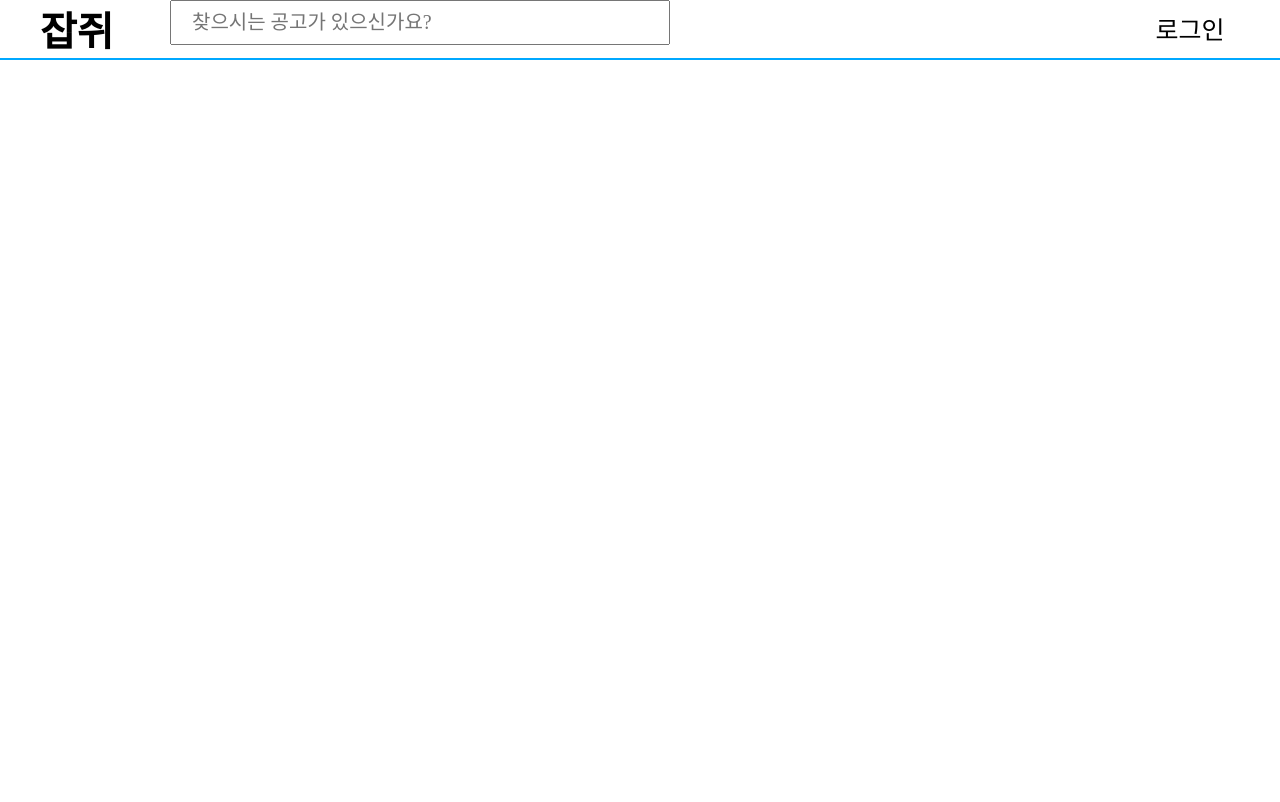
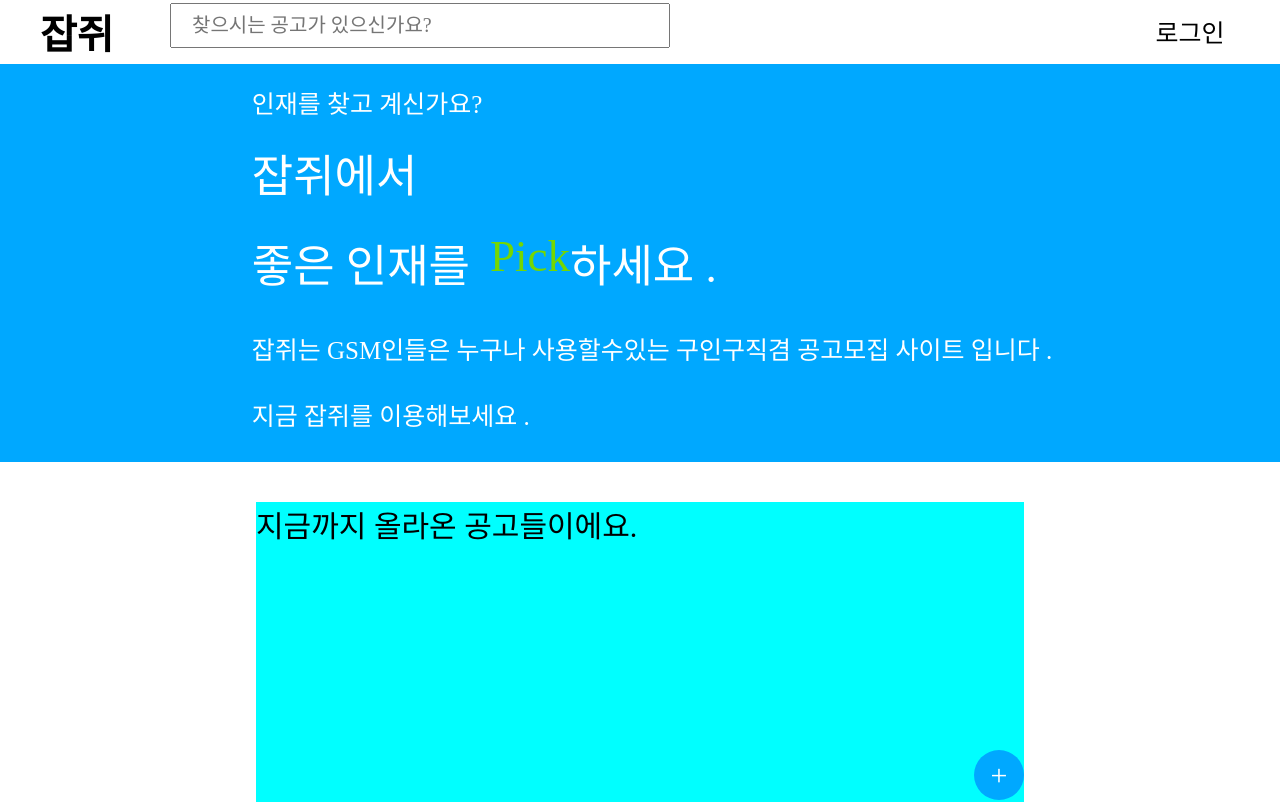
Before and after one commit to jobGSM/job-GSM-front, a React (Create React App) app: page / in a window 1280 px wide. Shown: the top 802 px of the page. Built offline with nearby package versions, Linux system fonts and the light colour scheme; a web font is replaced by a local one.

Commit message:
Add Modal

```diff
--- a/src/Components/Header/style.js
+++ b/src/Components/Header/style.js
@@ -1,8 +1,10 @@
 import styled from "styled-components";
 
 export const Container = styled.div`
+  background-color: #fff;
+
   height: 5vw;
-  border-bottom: 2px solid #00a8ff;
+
   display: flex;
   text-align: center;
   align-items: center;
@@ -22,7 +24,7 @@ export const LogoTitle = styled.p`
   font-size: 40px;
   cursor: pointer;
   font-weight: 700;
-`
+`;
 
 export const ButtonWrap = styled.div`
   width: 100px;
--- /dev/null
+++ b/src/Components/Modals/JobModal/index.jsx
@@ -0,0 +1,19 @@
+import * as S from "./style";
+
+const JobModal = ({ setAddJob }) => {
+  return (
+    <S.Sex>
+      <S.JobModal>
+        <S.CloseButton
+          onClick={() => {
+            setAddJob(false);
+          }}
+        >
+          X
+        </S.CloseButton>
+      </S.JobModal>
+    </S.Sex>
+  );
+};
+
+export default JobModal;
--- /dev/null
+++ b/src/Components/Modals/JobModal/style.js
@@ -0,0 +1,25 @@
+import styled from "styled-components";
+
+export const Sex = styled.div`
+  width: 100%;
+  height: 100vh;
+  position: fixed;
+  display: flex;
+  justify-content: center;
+  align-items: center;
+  z-index: 99999;
+  overflow-y: overlay;
+`;
+
+export const JobModal = styled.div`
+  width: 30vw;
+  height: 30vw;
+  z-index: 999;
+  border-radius: 30px;
+  background-color: red;
+`;
+
+export const CloseButton = styled.button`
+  width: 100px;
+  height: 100px;
+`;
--- /dev/null
+++ b/src/Components/OpenModalButton/index.jsx
@@ -0,0 +1,15 @@
+import * as S from "./style";
+
+const OpenModalButton = ({ setAddJob }) => {
+  return (
+    <S.AddJobButton
+      onClick={() => {
+        setAddJob(true);
+      }}
+    >
+      +
+    </S.AddJobButton>
+  );
+};
+
+export default OpenModalButton;
--- /dev/null
+++ b/src/Components/OpenModalButton/style.js
@@ -0,0 +1,15 @@
+import styled from "styled-components";
+
+export const AddJobButton = styled.button`
+  position: fixed;
+  bottom: 0;
+  right: 20%;
+  background-color: #00a8ff;
+  width: 50px;
+  height: 50px;
+  font-size: 30px;
+  color: white;
+  border: none;
+  border-radius: 30px;
+  cursor: pointer;
+`;
--- a/src/Components/index.js
+++ b/src/Components/index.js
@@ -1 +1,3 @@
 export { default as Header } from "./Header";
+export { default as JobModal } from "./Modals/JobModal";
+export { default as OpenModalButton } from "./OpenModalButton";
--- a/src/Pages/Main/index.jsx
+++ b/src/Pages/Main/index.jsx
@@ -1,13 +1,39 @@
 import * as S from "./style";
-import { Header } from "../../Components";
+import { Header, JobModal, OpenModalButton } from "../../Components";
+import { useState } from "react";
 const Main = () => {
+  const [addJob, setAddJob] = useState(false);
   return (
-    <div>
+    <>
+      {addJob && <JobModal setAddJob={setAddJob}>X</JobModal>}
+      <Header />
       <S.Bumo>
-        <Header></Header>
-        <S.Container></S.Container>
+        <S.TitleWrap>
+          <S.IntroBox>
+            <div>
+              <S.IntroTitle>인재를 찾고 계신가요?</S.IntroTitle>
+              <S.IntroMainTitle>잡쥐에서</S.IntroMainTitle>
+              <S.IntroTitleWrap>
+                <S.chlwkddn padding="20px" color="#fff">
+                  좋은 인재를{" "}
+                </S.chlwkddn>
+                <S.chlwkddn color="#75D701"> Pick</S.chlwkddn>
+                <S.chlwkddn color="#fff">하세요 .</S.chlwkddn>
+              </S.IntroTitleWrap>
+              <S.IntroLast>
+                잡쥐는 GSM인들은 누구나 사용할수있는 구인구직겸 공고모집 사이트
+                입니다 .
+              </S.IntroLast>
+              <S.IntroLast>지금 잡쥐를 이용해보세요 .</S.IntroLast>
+            </div>
+          </S.IntroBox>
+        </S.TitleWrap>
+        <S.Container>
+          <S.JobTitle>지금까지 올라온 공고들이에요.</S.JobTitle>
+          <OpenModalButton setAddJob={setAddJob} />
+        </S.Container>
       </S.Bumo>
-    </div>
+    </>
   );
 };
 
--- a/src/Pages/Main/style.js
+++ b/src/Pages/Main/style.js
@@ -1,7 +1,6 @@
 import styled from "styled-components";
 
 export const Bumo = styled.div`
-  height: 100vh;
   display: flex;
   justify-content: center;
   align-items: center;
@@ -10,8 +9,63 @@ export const Bumo = styled.div`
 
 export const Container = styled.div`
   display: flex;
+  width: 60vw;
+  height: 3000px;
+  flex-direction: column;
+  background-color: aqua;
+`;
+
+export const IntroBox = styled.div`
+  width: 100%;
+  height: 30%;
+  padding-left: 24px;
+  display: flex;
+  justify-content: center;
+`;
+
+export const IntroTitle = styled.p`
+  font-size: 25px;
+  padding: 20px 0;
+  color: #fff;
+`;
+export const IntroMainTitle = styled.p`
+  font-size: 45px;
+  padding-bottom: 25px;
+  color: #fff;
+`;
+export const chlwkddn = styled.p`
+  font-size: 45px;
+  color: ${(prop) => prop.color};
+  padding-right: ${(prop) => prop.padding};
+`;
+
+export const IntroTitleWrap = styled.div`
+  display: flex;
+  padding-bottom: 35px;
+`;
+
+export const IntroLast = styled.p`
+  font-size: 25px;
+  color: #fff;
+  padding-bottom: 30px;
+`;
+
+export const TitleWrap = styled.div`
+  width: 100%;
+  display: flex;
+  justify-content: center;
+  background-color: #00a8ff;
+  margin-bottom: 40px;
+`;
+
+export const JobTitle = styled.p`
+  font-size: 30px;
+`;
+
+export const JobsWrap = styled.div`
+  width: 100%;
   height: 100%;
+  background-color: black;
+  display: flex;
   justify-content: center;
-  align-items: center;
-  text-align: center;
 `;
--- a/src/Pages/SignIn/index.jsx
+++ b/src/Pages/SignIn/index.jsx
@@ -23,9 +23,8 @@ const SignIn = () => {
   };
   return (
     <div>
+      <Header />
       <S.Bumo>
-        <Header />
-        <S.Container>
         <S.SignInBox>
           <div>
             <S.SignUpTitle>로그인</S.SignUpTitle>
@@ -52,16 +51,15 @@ const SignIn = () => {
             >
               잡쥐 시작하기
             </S.SignUpButton>
-              <S.Wjdalstj
+            <S.MoveSignUp
               onClick={() => {
                 Navigate("/signUp");
               }}
             >
               아직 회원이 아니신가요?
-              </S.Wjdalstj>
+            </S.MoveSignUp>
           </S.InputWrap>
         </S.SignInBox>
-        </S.Container>
       </S.Bumo>
     </div>
   );
--- a/src/Pages/SignIn/style.js
+++ b/src/Pages/SignIn/style.js
@@ -1,30 +1,20 @@
 import styled from "styled-components";
 
-export const Bumo = styled.div`
-  height: 100vh;
-  display: flex;
-  justify-content: center;
-  align-items: center;
-  flex-direction: column;
-`;
-
-export const Container = styled.div`
-  display: flex;
-  height: 100%;
-  justify-content: center;
-  align-items: center;
-  text-align: center;
-`;
+export const Bumo = styled.div``;
 
 export const SignInBox = styled.div`
+  display: flex;
   align-items: center;
   flex-direction: column;
   justify-content: center;
-  display: flex;
   width: 25vw;
   height: 35vw;
   border: 1px solid #747474;
   border-radius: 15px;
+  position: absolute;
+  left: 50%;
+  top: 50%;
+  transform: translate(-50%, -50%);
 `;
 
 export const SignUpTitle = styled.p`
@@ -34,8 +24,9 @@ export const SignUpTitle = styled.p`
 `;
 
 export const InputWrap = styled.div`
-  width: 100%;
-  height: 21vw;
+  display: flex;
+  justify-content: center;
+  flex-direction: column;
 `;
 
 export const UserInput = styled.input`
@@ -80,7 +71,8 @@ export const SignUpButton = styled.button`
   cursor: pointer;
 `;
 
-export const Wjdalstj = styled.p`
+export const MoveSignUp = styled.p`
+  text-align: center;
   padding-top: 14px;
   color: #777777;
   font-size: 15px;
--- a/src/Pages/SignUp/index.jsx
+++ b/src/Pages/SignUp/index.jsx
@@ -53,10 +53,9 @@ const SignUp = () => {
   }, [checkPassword]);
 
   return (
-    <div>
+    <>
+      <Header></Header>
       <S.Bumo>
-        <Header></Header>
-        <S.Container>
         <S.SignUpBox>
           <S.SignUpTitle>회원가입</S.SignUpTitle>
           <S.UserInformaitionWrap>
@@ -120,9 +119,8 @@ const SignUp = () => {
             </S.SignUpButton>
           </S.UserInformaitionWrap>
         </S.SignUpBox>
-        </S.Container>
       </S.Bumo>
-    </div>
+    </>
   );
 };
 
--- a/src/Pages/SignUp/style.js
+++ b/src/Pages/SignUp/style.js
@@ -1,20 +1,7 @@
 import styled from "styled-components";
 
-export const Bumo = styled.div`
-  height: 100vh;
-  display: flex;
-  justify-content: center;
-  align-items: center;
-  flex-direction: column;
-`;
+export const Bumo = styled.div``;
 
-export const Container = styled.div`
-  display: flex;
-  height: 100%;
-  justify-content: center;
-  align-items: center;
-  text-align: center;
-`;
 export const SignUpBox = styled.div`
   align-items: center;
   flex-direction: column;
@@ -23,6 +10,10 @@ export const SignUpBox = styled.div`
   height: 35vw;
   border: 1px solid #747474;
   border-radius: 15px;
+  position: absolute;
+  top: 50%;
+  left: 50%;
+  transform: translate(-50%, -50%);
 `;
 
 export const SignUpTitle = styled.p`
```
Lines whose indentation alone changed are shown as unchanged.
